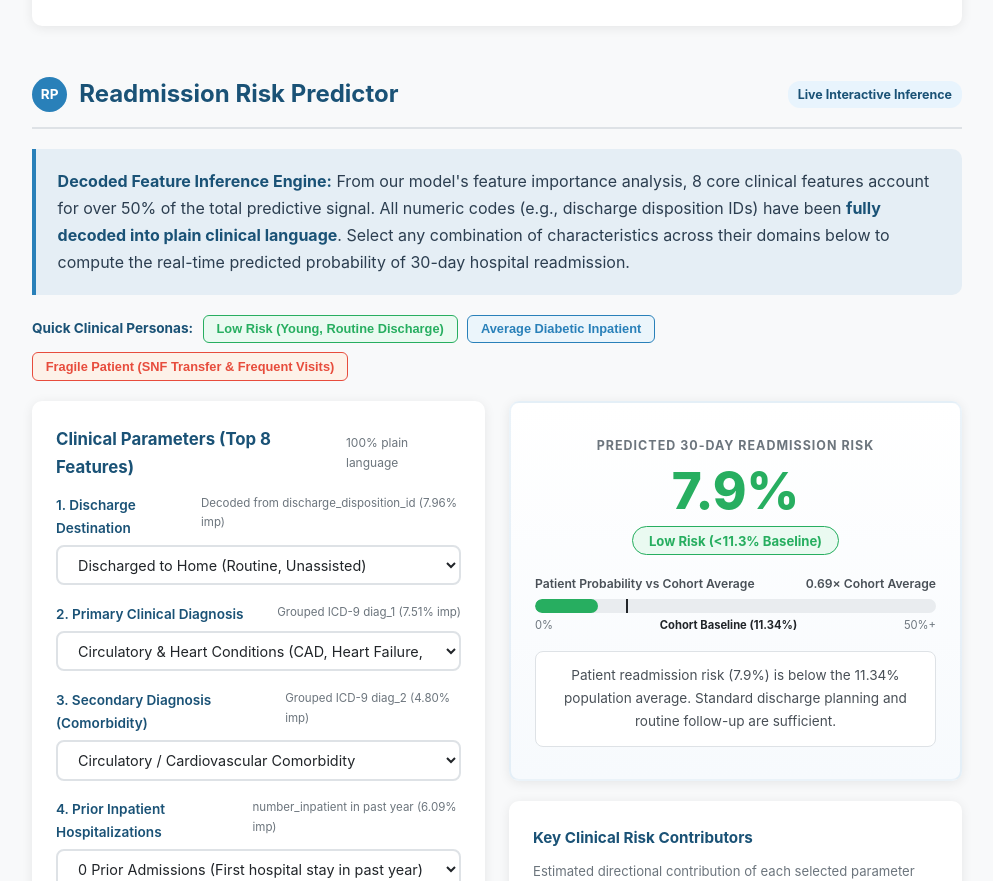
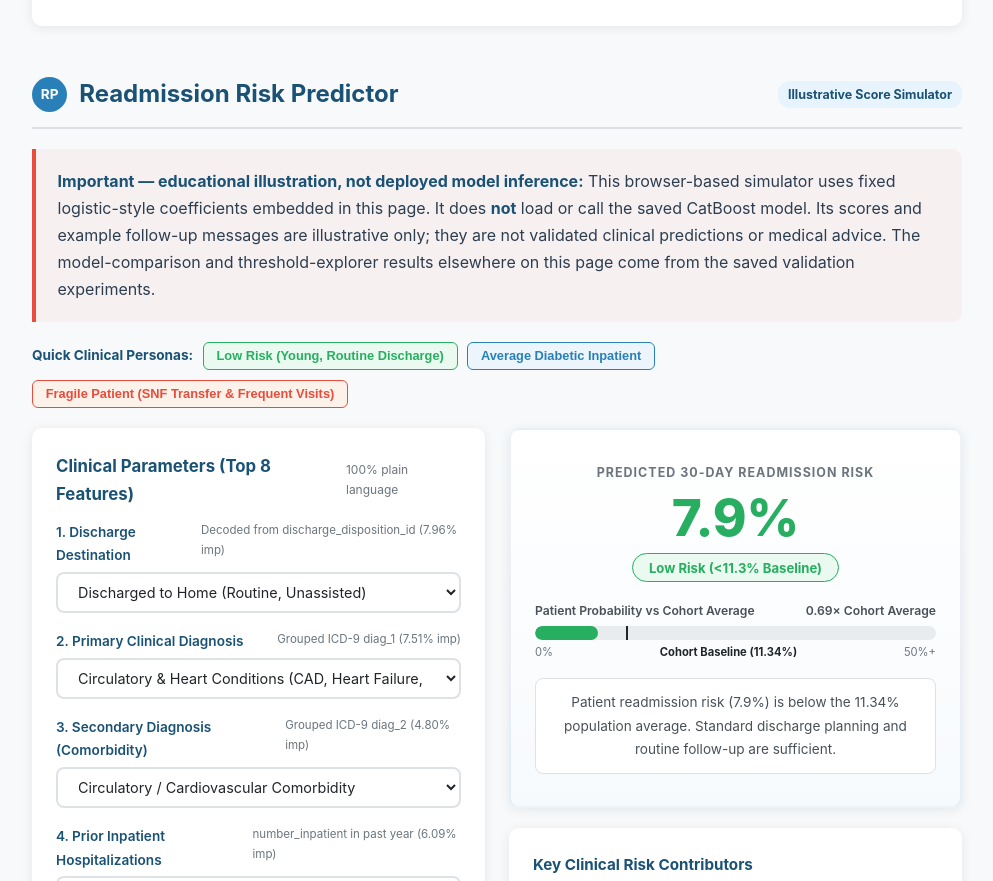
Before and after one commit to Arumuru-Ram-Vara-Prasad/Care-Continuum-, a plain HTML site: page index.html in a window 1280 px wide. Shown: the part 912-1793 px from the top of the page, without its empty margins (278-1271 px from the left). Drawn offline with nearby package versions, Linux system fonts and the light colour scheme.

Commit message:
Label the browser risk tool as an illustrative simulator

```diff
--- a/index.html
+++ b/index.html
@@ -1342,11 +1342,11 @@ select.styled-select:focus { outline: none; border-color: var(--accent); }
       <div class="section-header">
         <span class="section-num" style="background:var(--accent); font-size:0.85rem; font-weight:700;">RP</span>
         <h2>Readmission Risk Predictor</h2>
-        <span class="pts" style="background:#e8f4fd; color:var(--primary); padding:3px 10px; border-radius:12px; font-weight:700;">Live Interactive Inference</span>
+        <span class="pts" style="background:#e8f4fd; color:var(--primary); padding:3px 10px; border-radius:12px; font-weight:700;">Illustrative Score Simulator</span>
       </div>
 
-      <div class="highlight-box">
-        <strong>Decoded Feature Inference Engine:</strong> From our model's feature importance analysis, 8 core clinical features account for over 50% of the total predictive signal. All numeric codes (e.g., discharge disposition IDs) have been <strong>fully decoded into plain clinical language</strong>. Select any combination of characteristics across their domains below to compute the real-time predicted probability of 30-day hospital readmission.
+      <div class="highlight-box warning">
+        <strong>Important — educational illustration, not deployed model inference:</strong> This browser-based simulator uses fixed logistic-style coefficients embedded in this page. It does <strong>not</strong> load or call the saved CatBoost model. Its scores and example follow-up messages are illustrative only; they are not validated clinical predictions or medical advice. The model-comparison and threshold-explorer results elsewhere on this page come from the saved validation experiments.
       </div>
 
       <!-- Quick Preset Profiles -->
```
